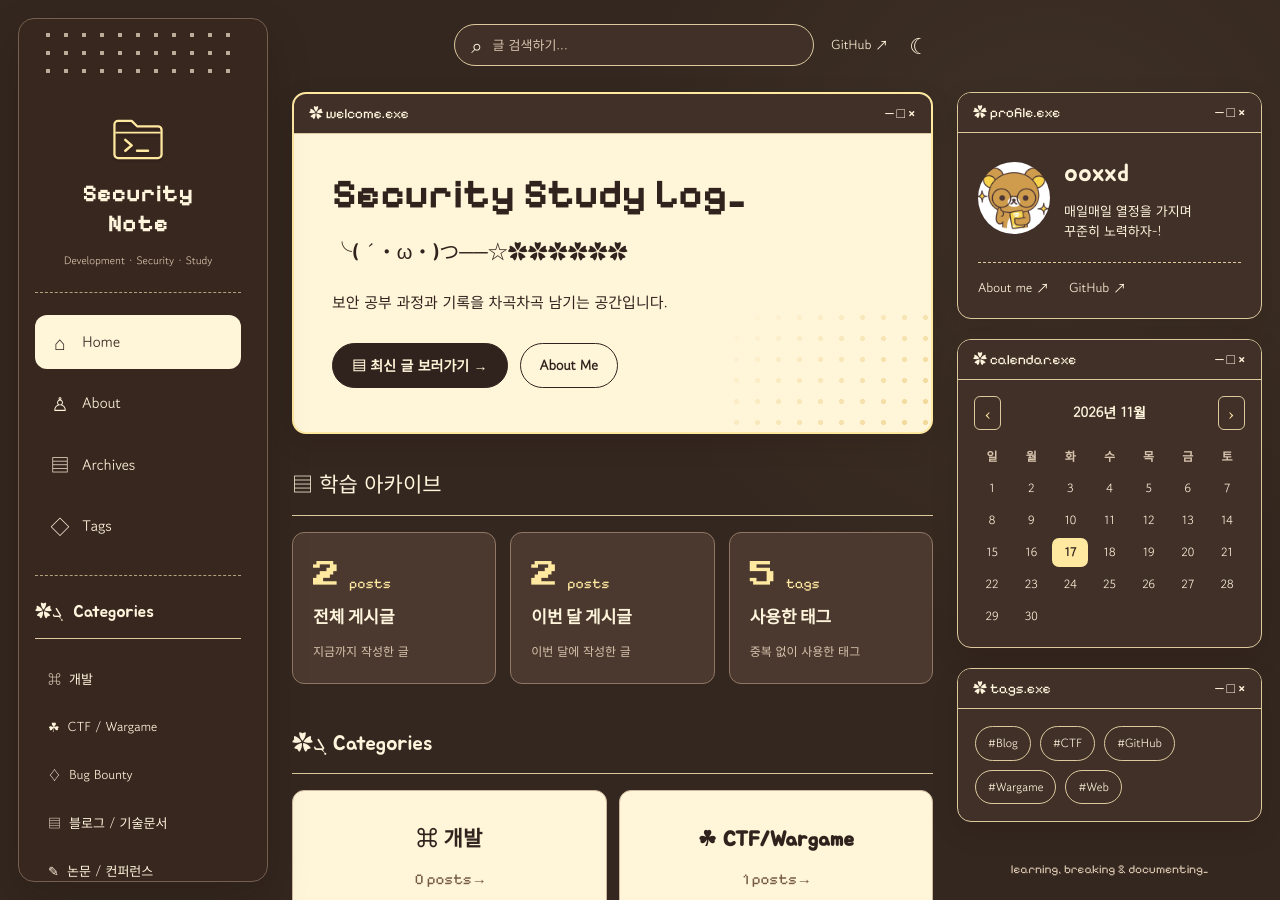
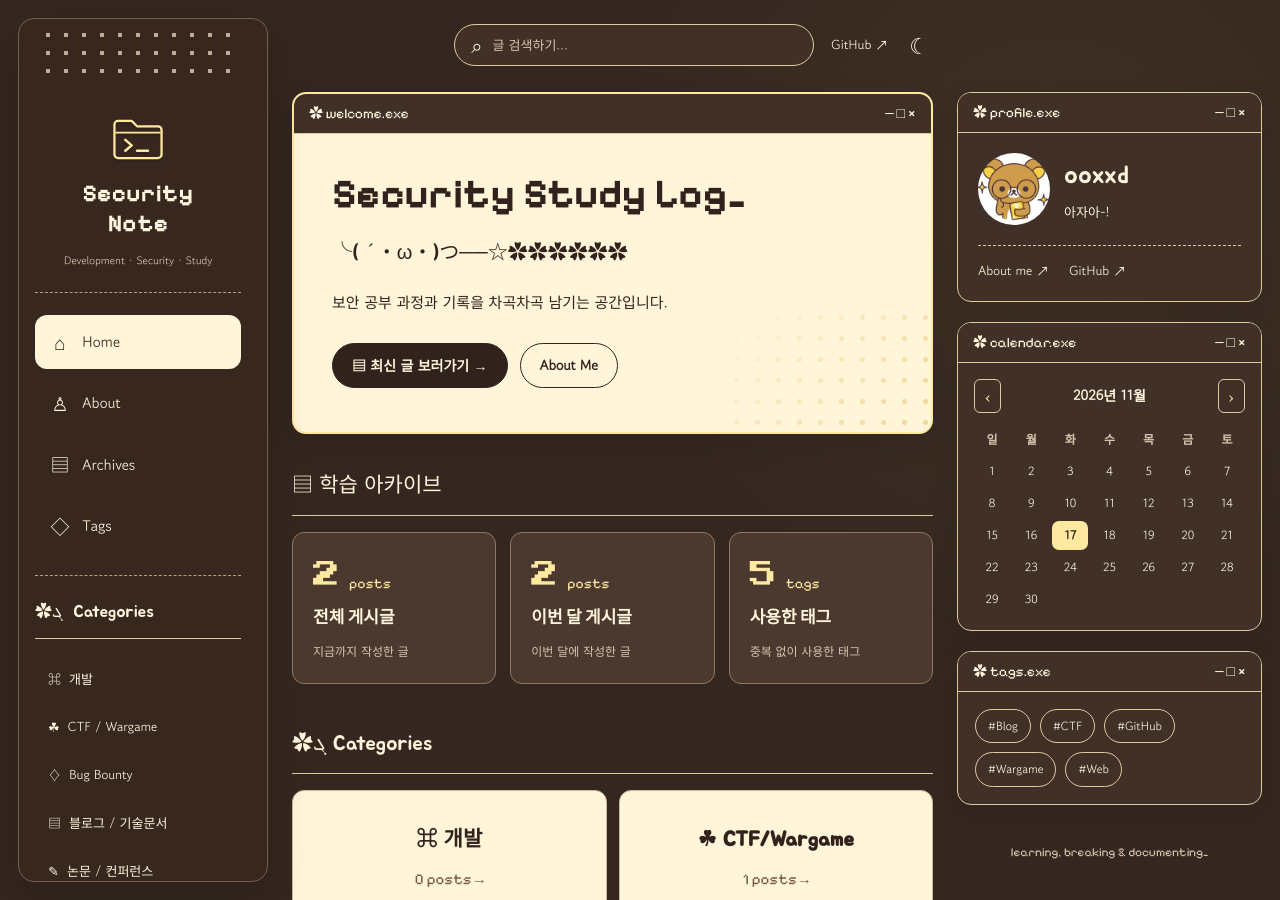
Before and after one commit to ooxxd/ooxxd.github.io, a Jekyll site: the page index.html, which Jekyll copies as it is, in a window 1280 px wide and 900 px high. Built offline with Jekyll 4.4.1, drawn with Linux system fonts in a browser that asks for light colours.

Commit message:
Update index.html

```diff
--- a/index.html
+++ b/index.html
@@ -3,7 +3,7 @@
 <head>
   <meta charset="UTF-8">
   <meta name="viewport" content="width=device-width, initial-scale=1.0">
-  <meta name="description" content="개발과 정보보안을 공부하며 기록하는 ooxxd의 Security Note">
+  <meta name="description" content="ooxxd의 Security Note">
   <meta name="theme-color" content="#34271f">
 
   <title>ooxxd | Security Note</title>
@@ -193,7 +193,7 @@
 
             <div>
               <h2>ooxxd</h2>
-              <p>매일매일 열정을 가지며<br>꾸준히 노력하자-!</p>
+              <p>아자아-!</p>
             </div>
           </div>
 
```
